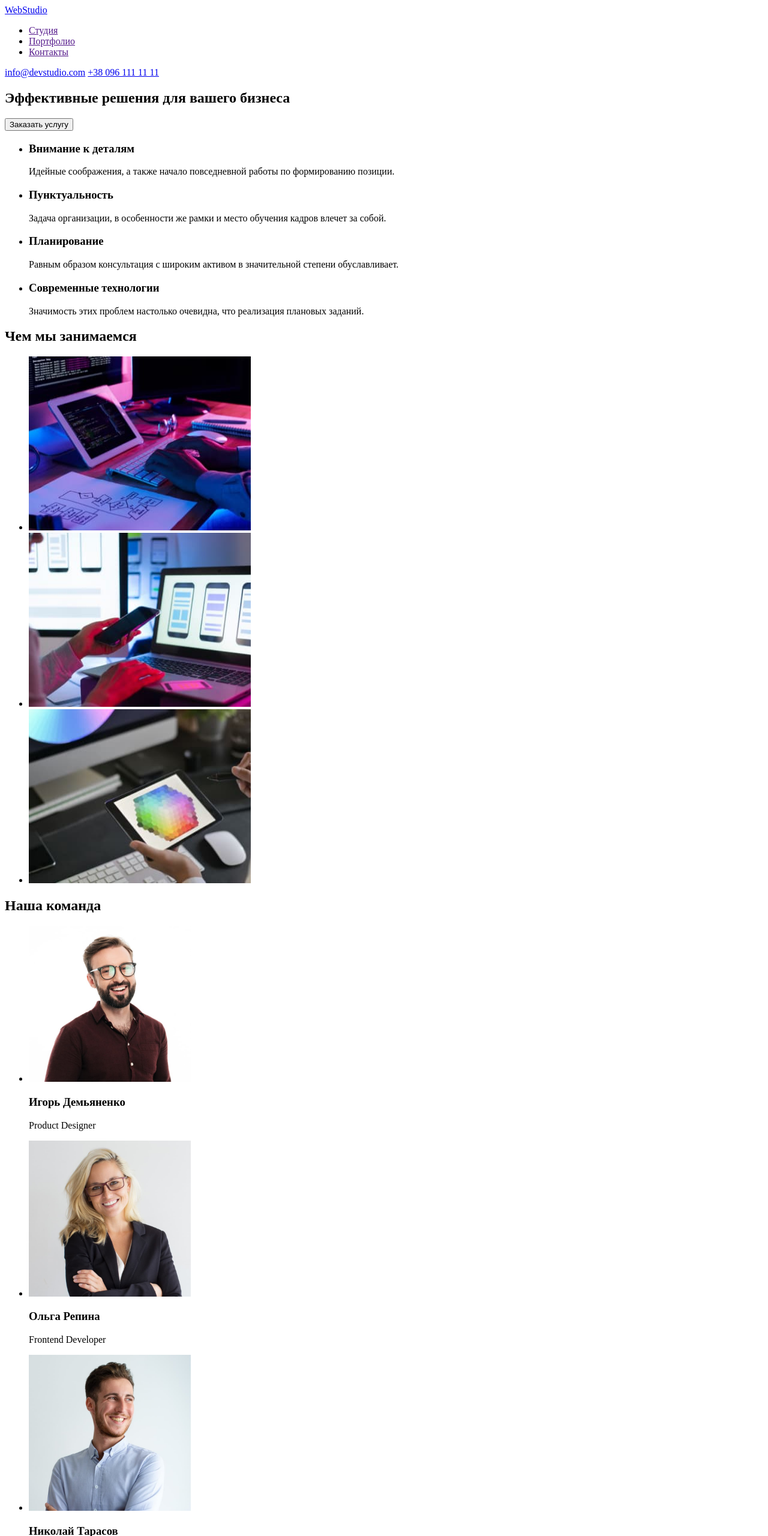
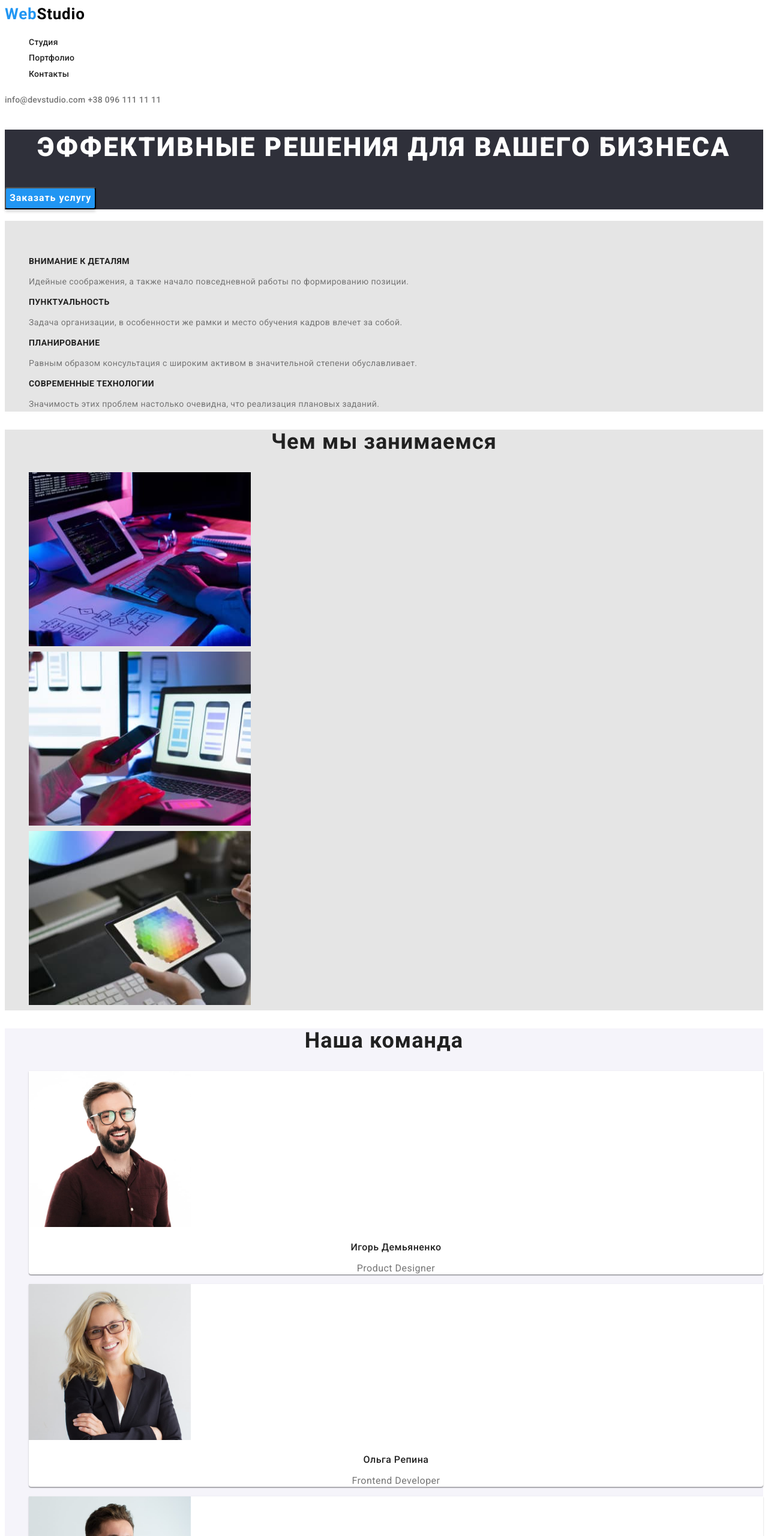
Before and after one commit to LinaMyrhorodska/goit-markup-hw-02, a plain HTML site: page index.html in a window 1280 px wide. Shown: the top 2560 px of the page at 60% size. Drawn offline with Linux system fonts and the light colour scheme.

Commit message:
hw 2
added portfolio.html
added css/styles.css
added pics for portfolio.html

```diff
--- /dev/null
+++ b/css/styles.css
@@ -0,0 +1,302 @@
+:root {
+    /* fonts */
+    --main-font: "Roboto";
+    --secondary-font:"Raleway";
+
+    /* text colors */
+    --accent-txt-clr: #2196F3;
+    --black-txt-clr: #212121;
+    --white-txt-clr: #FFFFFF;
+    --contact-txt-clr: #757575;
+    --header-logo-clr:#000000;
+    --footer-mail-tel-clr: rgba(255, 255, 255, 0.6);
+    --grey-txt-clr: #757575;
+
+
+    /* Background colors */
+    --bg-dark-clr: #2F303A;
+    --bg-btn-clr: #F5F4FA;
+    --bg-ph-clr: #FFFFFF;
+    --bg-middle-clr: #E5E5E5;
+}
+
+
+body {
+    font-family: var(--main-font), sans-serif;
+    font-size: 16px;
+    line-height: 1.67;
+    color: var(--black-txt-clr)
+}
+
+/* common styles */
+.link {
+    text-decoration: none;
+}
+
+.list {
+    list-style: none;
+}
+
+.btn {
+    font-family: inherit;
+    font-weight: 500;
+    font-size: 16px;
+    line-height: 1.62;
+    text-align: center;
+    letter-spacing: 0.03em;
+    color: var(--black-txt-clr)
+}
+
+.btn:hover,
+.btn:focus {
+    background-color: var(--accent-txt-clr);
+    color: var(--bg-btn-clr);
+}
+
+.btn {
+    cursor: pointer;
+}
+
+
+
+
+/* header section */
+
+.header {
+    background-color: #FFFFFF;
+}
+
+.logo-link {
+    font-weight: 700;
+    font-size: 26px;
+    line-height: 1.19;
+    letter-spacing: 0.03em;
+    color: var(--accent-txt-clr);
+}
+
+.logo-part {
+    color: var(--header-logo-clr)
+}
+
+.header-link {
+    font-weight: 500;
+    font-size: 14px;
+    line-height: 1.14;
+    letter-spacing: 0.02em;
+    color: var(--black-txt-clr);
+}
+
+.header-link:hover,
+.header-link:focus {
+    color: var(--accent-txt-clr);
+}
+
+.header-mail,
+.header-tel {
+    font-weight: 500;
+    font-size: 14px;
+    line-height: 1.14;
+    letter-spacing: 0.02em;
+    color: var(--contact-txt-clr);
+}
+
+.header-mail:hover,
+.header-mail:focus {
+    color: var(--accent-txt-clr);
+}
+
+.header-tel:hover,
+.header-tel:focus {
+    color: var(--accent-txt-clr);
+
+}
+/* page studio start */
+
+/* section main idea */
+
+.idea {
+    background-color: var(--bg-dark-clr);
+}
+
+.idea-h {
+    font-weight: 900;
+    font-size: 44px;
+    line-height: 1.36;
+    text-align: center;
+    letter-spacing: 0.06em;
+    text-transform: uppercase;
+    color: var(--white-txt-clr);
+}
+
+.idea-btn {
+    background-color: var(--accent-txt-clr);
+    box-shadow: 0px 4px 4px rgba(0, 0, 0, 0.15);
+    border-radius: 4px;
+}
+
+.idea-btn {
+    font-family: inherit;
+    font-weight: 700;
+    font-size: 16px;
+    line-height: 1.88;
+    display: flex;
+    align-items: center;
+    text-align: center;
+    letter-spacing: 0.06em;
+    color: var(--white-txt-clr);
+}
+
+/* section our advantages */
+
+.adv {
+    background-color: var(--bg-middle-clr);
+}
+
+.adv-list-item-h {
+    font-weight: 700;
+    font-size: 14px;
+    line-height: 1.14;
+    letter-spacing: 0.03em;
+    text-transform: uppercase;
+    color: var(--black-txt-clr);
+}
+
+.adv-list-item-p {
+    font-size: 14px;
+    line-height: 1.71;
+    letter-spacing: 0.03em;
+    color: var(--grey-txt-clr);
+}
+
+/* section what we do */
+
+.what-we-do {
+    background-color: var(--bg-middle-clr);
+}
+
+.what-we-do-h {
+    font-weight: 700;
+    font-size: 36px;
+    line-height: 1.16;
+    text-align: center;
+    letter-spacing: 0.03em;
+    color: var(--black-txt-clr);
+}
+
+/* section our team */
+
+.team {
+    background-color: var(--bg-btn-clr);
+}
+
+.team-h {
+    font-weight: 700;
+    font-size: 36px;
+    line-height: 1.16;
+    text-align: center;
+    letter-spacing: 0.03em;
+    color: var(--black-txt-clr);
+}
+
+.team-list-item {
+    background: #FFFFFF;
+        /* material shadow v1 */
+        box-shadow: 0px 1px 3px rgba(0, 0, 0, 0.12), 0px 1px 1px rgba(0, 0, 0, 0.14), 0px 2px 1px rgba(0, 0, 0, 0.2);
+        border-radius: 0px 0px 4px 4px;
+}
+
+.team-list-h {
+    font-weight: 500;
+    font-size: 16px;
+    line-height: 1.18;
+    text-align: center;
+    letter-spacing: 0.03em;
+    color: var(--black-txt-clr);
+}
+
+.team-list-p {
+    font-size: 16px;
+    line-height: 1.18;
+    text-align: center;
+    letter-spacing: 0.03em;
+    color: var(--grey-txt-clr);
+}
+/* page studio end */
+
+/* page portfolio start */
+
+
+/* section our portfolio */
+.our-portfolio {
+    background-color: var(--bg-middle-clr);
+}
+
+.portfolio-item-h {
+    font-weight: 700;
+    font-size: 18px;
+    line-height: 2;
+    letter-spacing: 0.06em;
+    color: var(--black-txt-clr);
+}
+
+.portfolio-item-p {
+    font-size: 16px;
+    line-height: 1.88;
+    letter-spacing: 0.03em;
+    color: var(--grey-txt-clr);
+}
+
+
+
+/* footer section */
+
+.footer {
+    background-color: var(--bg-dark-clr);
+}
+
+.footer-list {
+    font-style: normal;
+}
+
+.footer-logo-link {
+    font-weight: 700;
+    font-size: 26px;
+    line-height: 1.19;
+    letter-spacing: 0.03em;
+    color: var(--accent-txt-clr);
+}
+
+.footer-logo-part {
+    color: var(--white-txt-clr);
+}
+
+.footer-item-street {
+    font-size: 14px;
+    line-height: 1.71;
+    letter-spacing: 0.03em;
+color: var(--white-txt-clr);
+}
+
+.footer-item-mail {
+    font-size: 14px;
+    line-height: 1.71;
+    letter-spacing: 0.03em;
+    color: var(--footer-mail-tel-clr);
+}
+
+.footer-item-tel {
+    font-size: 14px;
+    line-height: 1.71;
+    letter-spacing: 0.03em;
+    color: var(--footer-mail-tel-clr);
+}
+
+/* hidden */
+
+.adv-h {
+    visibility: hidden;
+}
+
+.buttons-h {
+    visibility: hidden;
+}
--- a/index.html
+++ b/index.html
@@ -6,112 +6,120 @@
     <meta http-equiv="X-UA-Compatible" content="IE=edge">
     <meta name="viewport" content="width=device-width, initial-scale=1.0">
     <title>Document</title>
+    <link rel="stylesheet" href="./css/styles.css">
+    <!-- Шрифти -->
+    <link rel="preconnect" href="https://fonts.googleapis.com">
+    <link rel="preconnect" href="https://fonts.gstatic.com" crossorigin>
+    <link href="https://fonts.googleapis.com/css2?family=Raleway:wght@700&family=Roboto:wght@400;500;700;900&display=swap"
+        rel="stylesheet">
 </head>
 
 <body>
     <!-- Секція Header -->
-    <header>
-        <a href="/">WebStudio</a>
-        <nav>
-            <ul>
-                <li>
-                    <a href="">Студия</a>
+    <header class="header">
+        <nav class="header-nav">
+            <a class="logo-link link" href="/"> Web<span class="logo-part">Studio</span></a>
+            <ul class="header-list list">
+                <li class="header-list-item">
+                    <a class="header-link link" href="./index.html">Студия</a>
                 </li>
-                <li>
-                    <a href="">Портфолио</a>
+                <li class="header-list-item">
+                    <a class="header-link link" href="./portfolio.html">Портфолио</a>
                 </li>
-                <li>
-                    <a href="">Контакты</a>
+                <li class="header-list-item">
+                    <a class="header-link link" href="">Контакты</a>
                 </li>
             </ul>
         </nav>
-        <div>
-            <a href="mailto:info@devstudio.com">info@devstudio.com</a>
-            <a href="tel:+380961111111">+38 096 111 11 11</a>
+        <div class="header-contacts">
+            <a class="header-mail link" href="mailto:info@devstudio.com">info@devstudio.com</a>
+            <a class="header-tel link" href="tel:+380961111111">+38 096 111 11 11</a>
         </div>
     </header>
     <main>
         <!-- Секція Main Idea -->
-        <section>
-            <h1>Эффективные решения для вашего бизнеса</h1>
-            <button type="button">Заказать услугу</button>
+        <section class="idea">
+            <h1 class="idea-h" >Эффективные решения для вашего бизнеса</h1>
+            <button class="idea-btn" type="button">Заказать услугу</button>
         </section>
         <!-- Секція Our Advantages -->
-        <section>
-            <ul>
-                <li>
-                    <h3>Внимание к деталям</h3>
-                    <p>Идейные соображения, а также начало повседневной работы по формированию позиции.</p>
+        <section class="adv">
+            <h2 class="adv-h">Наши достоинства</h2>
+            <ul class="adv-list list">
+                <li class="adv-list-item">
+                    <h3 class="adv-list-item-h" >Внимание к деталям</h3>
+                    <p class="adv-list-item-p" >Идейные соображения, а также начало повседневной работы по формированию позиции.</p>
                 </li>
-                <li>
-                    <h3>Пунктуальность</h3>
-                    <p>Задача организации, в особенности же рамки и место обучения кадров влечет за собой.</p>
+                <li class="adv-list-item">
+                    <h3 class="adv-list-item-h">Пунктуальность</h3>
+                    <p class="adv-list-item-p">Задача организации, в особенности же рамки и место обучения кадров влечет за собой.</p>
                 </li>
-                <li>
-                    <h3>Планирование</h3>
-                    <p>Равным образом консультация с широким активом в значительной степени обуславливает.</p>
+                <li class="adv-list-item">
+                    <h3 class="adv-list-item-h">Планирование</h3>
+                    <p class="adv-list-item-p">Равным образом консультация с широким активом в значительной степени обуславливает.</p>
                 </li>
-                <li>
-                    <h3>Современные технологии</h3>
-                    <p>Значимость этих проблем настолько очевидна, что реализация плановых заданий.</p>
+                <li class="adv-list-item">
+                    <h3 class="adv-list-item-h">Современные технологии</h3>
+                    <p class="adv-list-item-p">Значимость этих проблем настолько очевидна, что реализация плановых заданий.</p>
                 </li>
             </ul>
         </section>
         <!-- Секція What We Do -->
-        <section>
-            <h2>Чем мы занимаемся</h2>
-            <ul>
-                <li>
+        <section class="what-we-do">
+            <h2 class="what-we-do-h">Чем мы занимаемся</h2>
+            <ul class="what-we-do-list list">
+                <li class="what-we-do-list-item">
                     <img src="images/what-we-do-1.jpg" alt="Верстка" width="370" height="290">
                 </li>
-                <li>
+                <li class="what-we-do-list-item">
                     <img src="images/what-we-do-2.jpg" alt="Дизайн" width="370" height="290">
                 </li>
-                <li>
+                <li class="what-we-do-list-item">
                     <img src="images/what-we-do-3.jpg" alt="Внешнее оформление" width="370" height="290">
                 </li>
             </ul>
         </section>
         <!-- Секція Our Team -->
-        <section>
-            <h2>Наша команда</h2>
-            <ul>
-                <li>
-                    <img src="images/member-1.jpg" alt="Работник1" width="270" height="260">
-                    <h3>Игорь Демьяненко</h3>
-                    <p>Product Designer</p>
+        <section class="team">
+            <h2 class="team-h">Наша команда</h2>
+            <ul class="team-list list">
+                <li class="team-list-item">
+                    <img class="team-list-img" src="images/member-1.jpg" alt="Работник1" width="270" height="260">
+                    <h3 class="team-list-h">Игорь Демьяненко</h3>
+                    <p class="team-list-p">Product Designer</p>
                 </li>
-                <li>
-                    <img src="images/member-2.jpg" alt="Работник2" width="270" height="260">
-                    <h3>Ольга Репина</h3>
-                    <p>Frontend Developer</p>
+                <li class="team-list-item">
+                    <img class="team-list-img" src="images/member-2.jpg" alt="Работник2" width="270" height="260">
+                    <h3 class="team-list-h">Ольга Репина</h3>
+                    <p class="team-list-p">Frontend Developer</p>
                 </li>
-                <li>
-                    <img src="images/member-3.jpg" alt="Работник3" width="270" height="260">
-                    <h3>Николай Тарасов</h3>
-                    <p>Marketing</p>
+                <li class="team-list-item">
+                    <img class="team-list-img" src="images/member-3.jpg" alt="Работник3" width="270" height="260">
+                    <h3 class="team-list-h">Николай Тарасов</h3>
+                    <p class="team-list-p">Marketing</p>
                 </li>
-                <li>
-                    <img src="images/member-4.jpg" alt="Работник4" width="270" height="260">
-                    <h3>Михаил Ермаков</h3>
-                    <p>UI Designer</p>
+                <li class="team-list-item">
+                    <img class="team-list-img" src="images/member-4.jpg" alt="Работник4" width="270" height="260">
+                    <h3 class="team-list-h">Михаил Ермаков</h3>
+                    <p class="team-list-p">UI Designer</p>
                 </li>
             </ul>
         </section>
     </main>
-    <footer>
-        <a href="/">WebStudio</a>
-        <address>
-            <ul>
-                <li>
-                    <a href="https://goo.gl/maps/PtTUJVkeNcKxxMQ16" target="_blank" rel="noopener noreferrer">г. Киев,
+    <!-- Секція Footer -->
+    <footer class="footer">
+        <a class="footer-logo-link link" href="/"> Web<span class="footer-logo-part">Studio</span></a>
+        <address class="footer-address">
+            <ul class="footer-list list">
+                <li class="footer-list-item">
+                    <a class="footer-item-street link" href="https://goo.gl/maps/PtTUJVkeNcKxxMQ16" target="_blank" rel="noopener noreferrer">г. Киев,
                         пр-т Леси Украинки, 26</a>
                 </li>
-                <li>
-                    <a href="mailto:info@example.com">info@example.com</a>
+                <li class="footer-list-item">
+                    <a class="footer-item-mail link" href="mailto:info@example.com">info@example.com</a>
                 </li>
-                <li>
-                    <a href="tel:+380991111111">+38 099 111 11 11</a>
+                <li class="footer-list-item">
+                    <a class="footer-item-tel link" href="tel:+380991111111">+38 099 111 11 11</a>
                 </li>
             </ul>
         </address>
```
Also changed, not shown: portfolio.html (added, +150 -0 lines), images/portfolio-1.jpg (added), images/portfolio-2.jpg (added), images/portfolio-3.jpg (added), images/portfolio-4.jpg (added), images/portfolio-5.jpg (added), images/portfolio-6.jpg (added), images/portfolio-7.jpg (added), images/portfolio-8.jpg (added), images/portfolio-9.jpg (added).
